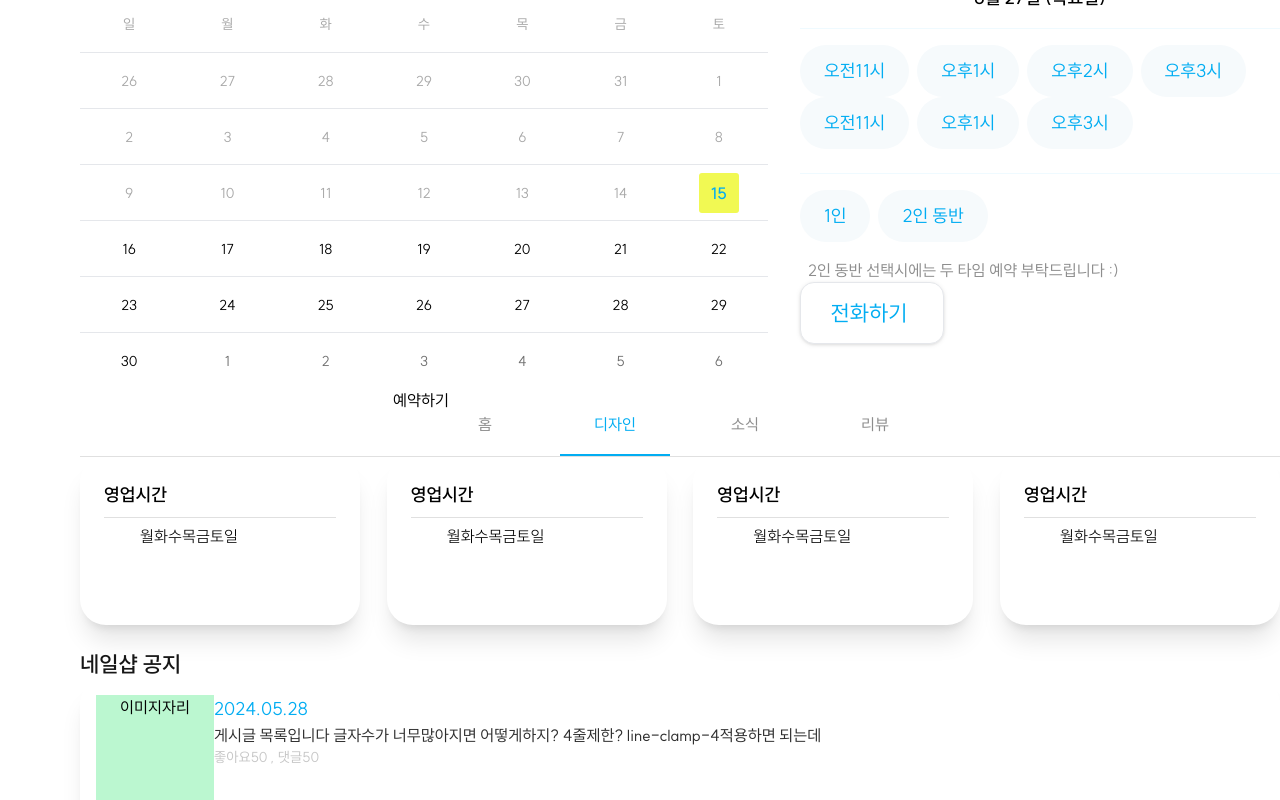
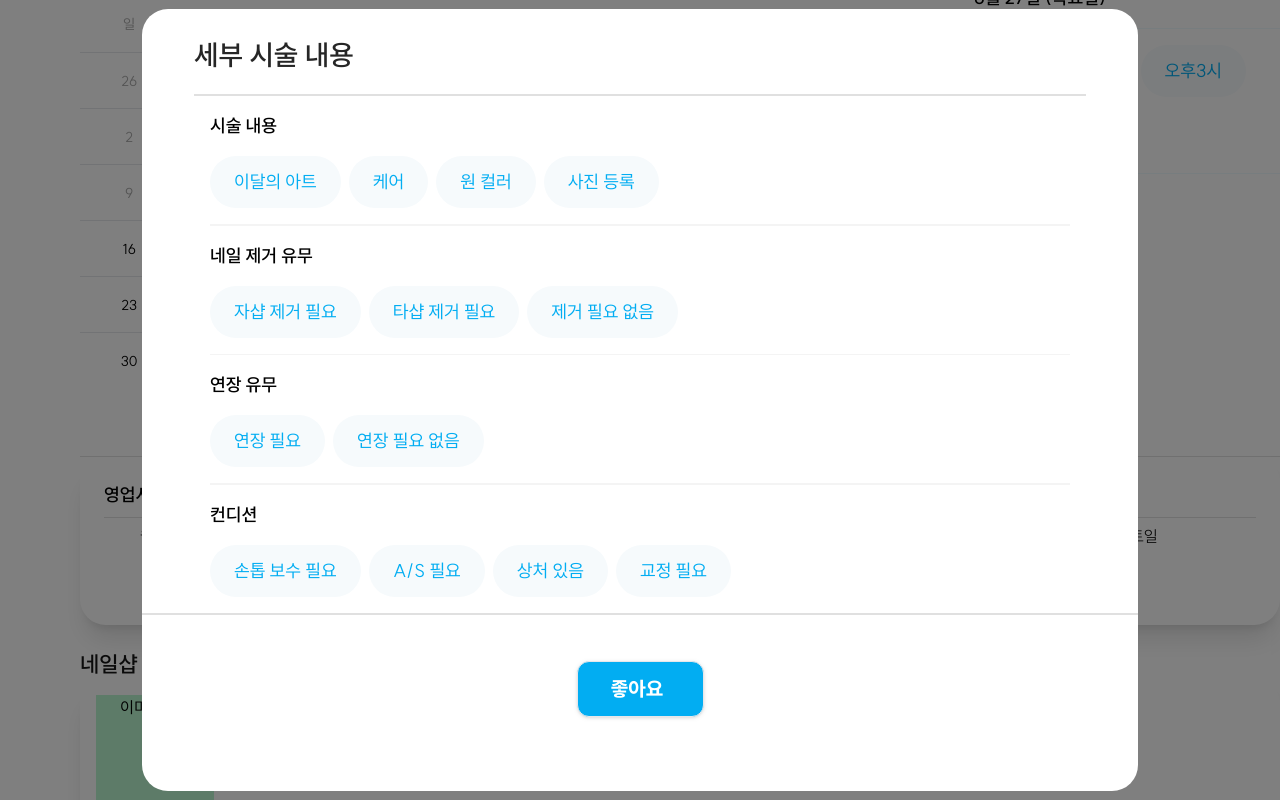
Before and after one commit to mobi-projects/nail-case-client, a Next.js app: page /home in a window 1280 px wide. Both pictures are taken after a click on the button "예약하기". Shown: the part 566-1366 px from the top of the page. Built offline with nearby package versions, Linux system fonts and the light colour scheme; some icons are missing.

Commit message:
✨ "예약하기" 클릭 시, modal open

```diff
--- a/src/app/home/page.tsx
+++ b/src/app/home/page.tsx
@@ -4,6 +4,13 @@ import { NTButton } from "@/component/common/atom/nt-button"
 // import { NTButton } from "@/component/common/atom/nt-button"
 import NTToolbar from "@/component/common/atom/nt-toolbar"
 import NTIcon from "@/component/common/nt-icon"
+import {
+	NTModalContent,
+	NTModalDivider,
+	NTModalFooter,
+	NTModalHeader,
+} from "@/component/common/nt-modal"
+import { useModal } from "@/component/common/nt-modal/nt-modal.context"
 import NTOption from "@/component/common/nt-option"
 import Calendar from "@/component/custom/home/calender"
 import { useOption, useToolbar } from "@/hook/use-component"
@@ -50,6 +57,8 @@ function ReserVationSection() {
 		onClickOption: onClickOption3,
 		optionArr: optionArr3,
 	} = useOption(["1인", "2인 동반"])
+	const { onOpen } = useModal()
+
 	return (
 		<div className="h-full w-full pt-6">
 			<h2 className="text-Title03 font-SemiBold text-Gray100">에약 일시</h2>
@@ -58,7 +67,17 @@ function ReserVationSection() {
 					<div className="mx-auto h-fit w-full">
 						<Calendar />
 					</div>
-					<NTButton size={"large"} variant={"tertiary"} className="w-full">
+					<NTButton
+						onClick={() => {
+							onOpen({
+								size: "big",
+								children: <ProcedureDetail />,
+							})
+						}}
+						size={"large"}
+						variant={"tertiary"}
+						className="w-full"
+					>
 						예약하기
 					</NTButton>
 				</div>
@@ -162,3 +181,75 @@ function ShopPostCard() {
 		</div>
 	)
 }
+
+function ProcedureDetail() {
+	const { onClose } = useModal()
+	const {
+		checkedOption: checkedProcedureOptionArr,
+		onClickOption: onClickProcedureOption,
+		optionArr: procedureOptionArr,
+	} = useOption(["이달의 아트", "케어", "원 컬러", "사진 등록"])
+	const {
+		checkedOption: checkedRemovingOption,
+		onClickOption: onClickRemovingOption,
+		optionArr: removingOptionArr,
+	} = useOption(["자샵 제거 필요", "타샵 제거 필요", "제거 필요 없음"])
+	const {
+		checkedOption: checkedExtensionOptionArr,
+		onClickOption: onClickExtensionOption,
+		optionArr: extensionOptionArr,
+	} = useOption(["연장 필요", "연장 필요 없음"])
+	const {
+		checkedOption: checkedNailConditionArr,
+		onClickOption: onClickNailCondition,
+		optionArr: nailConditionArr,
+	} = useOption(["손톱 보수 필요", "A/S 필요", "상처 있음", "교정 필요"])
+
+	return (
+		<>
+			<NTModalHeader size="big" align="left">
+				세부 시술 내용
+			</NTModalHeader>
+			<NTModalDivider color="dark" weight="bold" />
+			<NTModalContent className="flex flex-col gap-4 p-4">
+				<p className="text-Headline02">시술 내용</p>
+				<NTOption
+					size="large"
+					optionArr={procedureOptionArr}
+					onClickOption={onClickProcedureOption}
+					checkedOption={checkedProcedureOptionArr}
+				/>
+				<NTModalDivider />
+
+				<p className="text-Headline02">네일 제거 유무</p>
+				<NTOption
+					size="large"
+					optionArr={removingOptionArr}
+					onClickOption={onClickRemovingOption}
+					checkedOption={checkedRemovingOption}
+				/>
+				<NTModalDivider />
+
+				<p className="text-Headline02">연장 유무</p>
+				<NTOption
+					size="large"
+					optionArr={extensionOptionArr}
+					onClickOption={onClickExtensionOption}
+					checkedOption={checkedExtensionOptionArr}
+				/>
+				<NTModalDivider />
+				<p className="text-Headline02">컨디션</p>
+				<NTOption
+					size="large"
+					optionArr={nailConditionArr}
+					onClickOption={onClickNailCondition}
+					checkedOption={checkedNailConditionArr}
+				/>
+			</NTModalContent>
+			<NTModalDivider color="dark" weight="bold" size="big" />
+			<NTModalFooter>
+				<NTButton onClick={onClose}>좋아요</NTButton>
+			</NTModalFooter>
+		</>
+	)
+}
--- a/src/component/common/nt-modal/index.tsx
+++ b/src/component/common/nt-modal/index.tsx
@@ -7,12 +7,12 @@ import { cn } from "@/config/tailwind"
 import NTIcon from "../nt-icon"
 
 const ModalVariants = cva(
-	"relative py-[27px] rounded-[26px] bg-White overflow-x-hidden",
+	"relative py-[27px] rounded-[26px] bg-White overflow-hidden",
 	{
 		variants: {
 			size: {
-				small: "h-[659px] w-[486px] max-h-[659px] px-[28px]",
-				big: "h-fit min-h-[786px] max-h-[984px] w-[996px] px-[52px]",
+				small: "h-[494.25px] w-[486px] max-h-[494.25px] px-[28px]",
+				big: "h-fit min-h-[687.75px] max-h-[837px] w-[996px] px-[52px]",
 			},
 		},
 		defaultVariants: {
@@ -29,7 +29,7 @@ type NTModalPT = VariantProps<typeof ModalVariants> &
 export default function NTModal({ size, children, onClose }: NTModalPT) {
 	return (
 		<div
-			className="fixed z-50 flex h-full w-full items-center justify-center bg-Black/50"
+			className="fixed top-0 z-[10000] flex h-full w-full items-center justify-center bg-Black/50"
 			onClick={(e) => {
 				e.preventDefault
 				e.stopPropagation
@@ -76,7 +76,7 @@ export function NTModalContent({
 	className,
 }: PropsWithChildren & HTMLAttributes<HTMLDivElement>) {
 	return (
-		<div className={cn("h-fit w-full overflow-x-hidden", className)}>
+		<div className={cn("max-h-80% h-fit w-full overflow-x-hidden", className)}>
 			{children}
 		</div>
 	)
```
